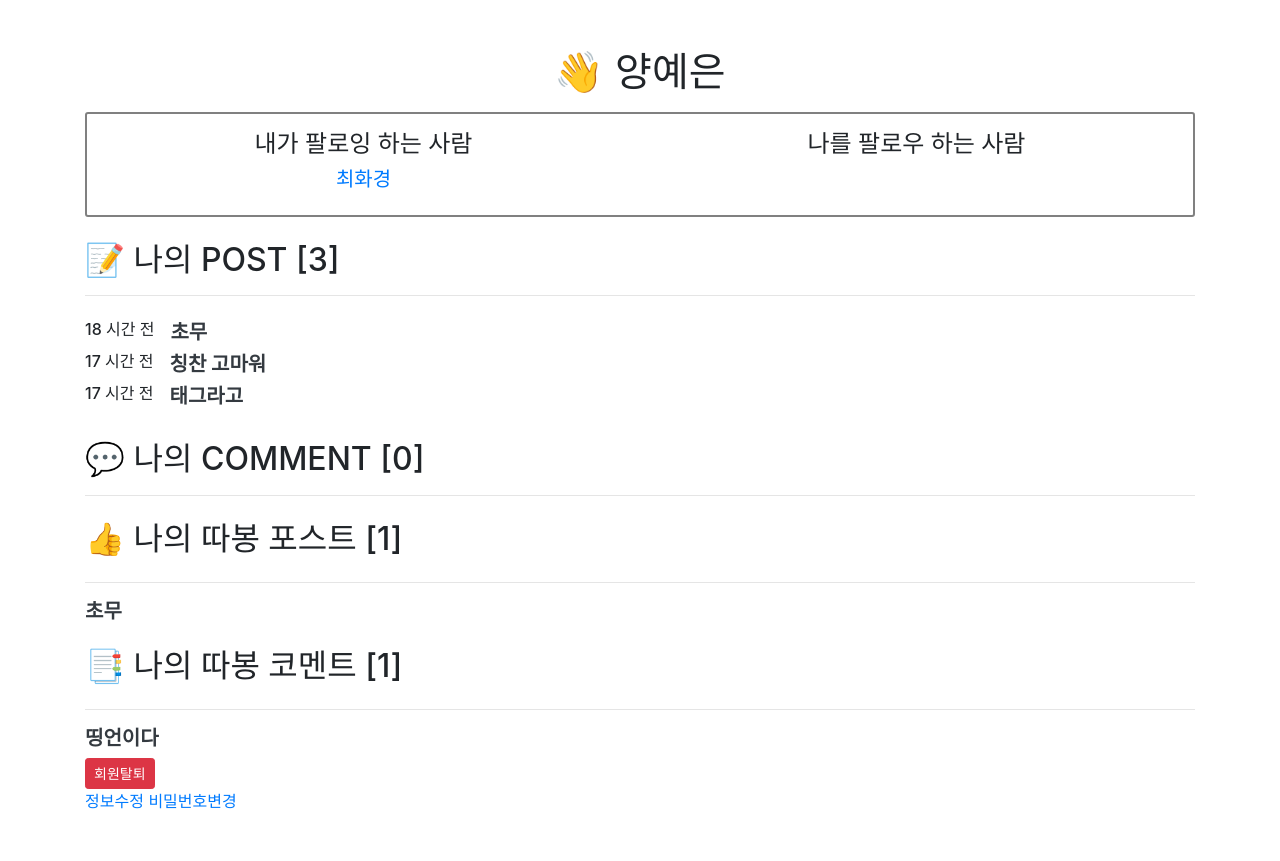
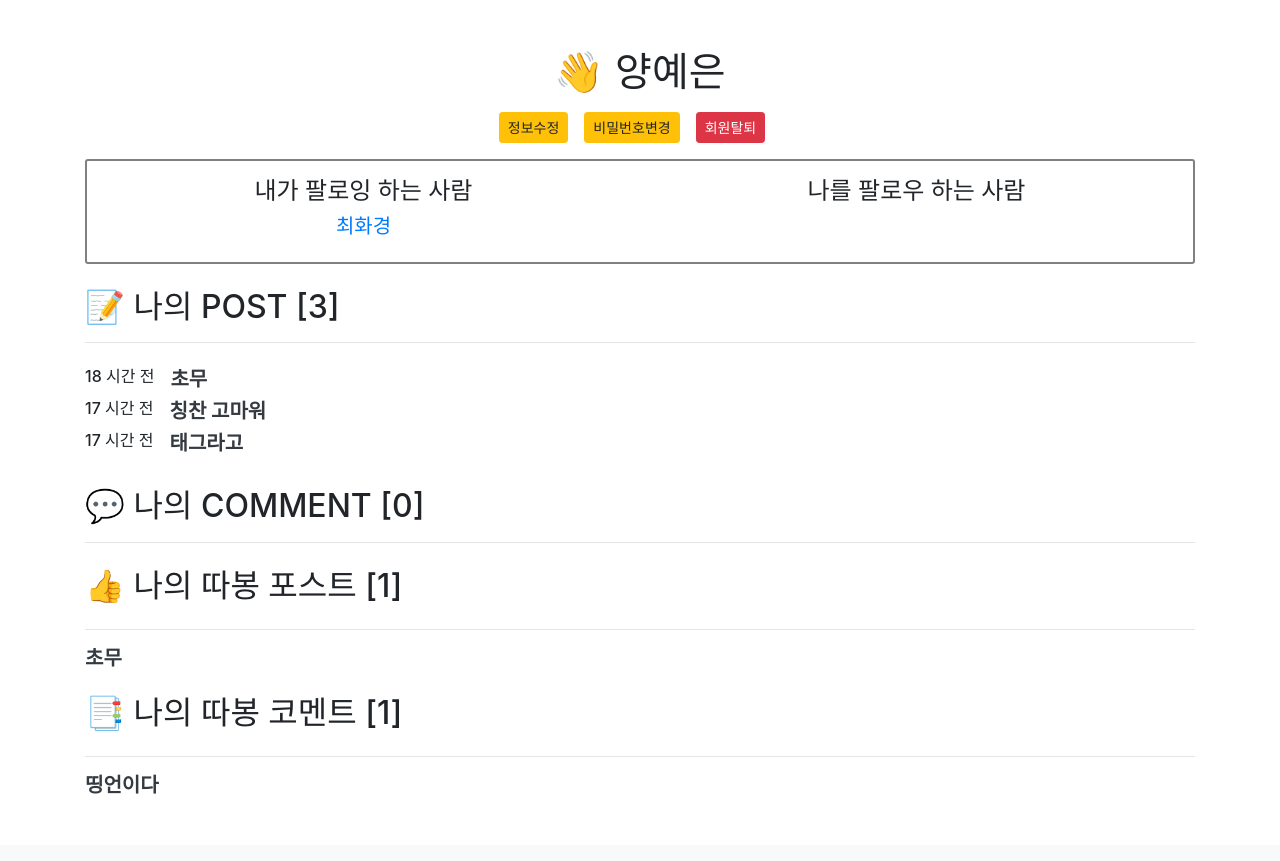
Before and after one commit to mandaringit/basic-community, a Django app: page /accounts/ in a window 1280 px wide. Shown: the part 56-917 px from the top of the page. After the commit the page ends 850 px from the top, so only its background shows below. Run offline with Django 3.2, Linux system fonts and the light colour scheme; a user stored in the database is signed in; data comes from the database, SQL or seed files in the repository; both versions use the stored data as it was after the commit; some libraries are stand-ins or nearby versions.

Commit message:
accounts:password update 추가

```diff
--- a/accounts/templates/accounts/mypage.html
+++ b/accounts/templates/accounts/mypage.html
@@ -5,6 +5,14 @@
   <h1 class="mb-3 text-center">👋 {{user.username}}</h1>
   <h5 class="text-center text-muted">{{user.email}}</h5>
   <h6 class="text-center">{{user.last_name}}{{user.first_name}}</h6>
+  <div class="d-flex align-items-center my-3 justify-content-center">
+    <a class="btn btn-sm btn-warning mr-3" href="{% url 'accounts:update' %}">정보수정</a>
+    <a class="btn btn-sm btn-warning mr-3" href="{% url 'accounts:password' %}">비밀번호변경</a>
+    <form action="{% url 'accounts:delete' user.id %}" method="POST">
+      {%csrf_token%}
+      <input class="btn btn-sm btn-danger mr-3" type="submit" value="회원탈퇴">
+    </form>
+  </div>
   <div class="d-flex justify-content-around py-3 mb-4" style="border: 2px solid gray; border-radius:3px;">
     <div>
       <h4>내가 팔로잉 하는 사람</h4>
@@ -67,14 +75,7 @@
       href="{%url 'posts:detail' comment.post.id%}">{{comment.content}}</a></h5>
   {%endfor%}
 
-  <div>
-    <form action="{% url 'accounts:delete' user.id %}" method="POST">
-      {%csrf_token%}
-      <input class="btn btn-sm btn-danger" type="submit" value="회원탈퇴">
-    </form>
-    <a href="{% url 'accounts:update' %}">정보수정</a>
-    <a href="">비밀번호변경</a>
-  </div>
+
 
 </div>
 
--- a/accounts/urls.py
+++ b/accounts/urls.py
@@ -10,5 +10,6 @@ urlpatterns = [
     path('<int:user_id>/', views.user_page, name="user_page"),
     path('<int:user_id>/follow/', views.follow, name="follow"),
     path('<int:user_id>/delete/', views.delete, name="delete"),
-    path('udpate/', views.update, name="update")
+    path('udpate/', views.update, name="update"),
+    path('password/', views.password, name='password'),
 ]
--- a/accounts/views.py
+++ b/accounts/views.py
@@ -1,7 +1,8 @@
 from django.shortcuts import render, redirect, get_object_or_404
-from django.contrib.auth.forms import AuthenticationForm
+from django.contrib.auth.forms import AuthenticationForm, PasswordChangeForm
 from django.contrib.auth import login as auth_login
 from django.contrib.auth import logout as auth_logout
+from django.contrib.auth import update_session_auth_hash
 from django.contrib.auth.decorators import login_required
 from .forms import CustomUserCreationForm, CustomUserChangeForm
 from .models import User
@@ -74,6 +75,20 @@ def update(req):
     return render(req, 'accounts/form.html', {'form': form})
 
 
+def password(req):
+    if req.method == "POST":
+        form = PasswordChangeForm(req.user, req.POST)
+        if form.is_valid():
+            user = form.save()
+            # 비밀번호가 변경되면 자동으로 로그아웃된다.
+            update_session_auth_hash(req, user)  # 자동 로그아웃을 방지
+            return redirect('accounts:mypage')
+    else:
+        form = PasswordChangeForm(req.user)
+
+    return render(req, 'accounts/form.html', {'form': form})
+
+
 def user_page(req, user_id):
     search_user = get_object_or_404(User, id=user_id)
 
```
Also changed, not shown: db.sqlite3.
